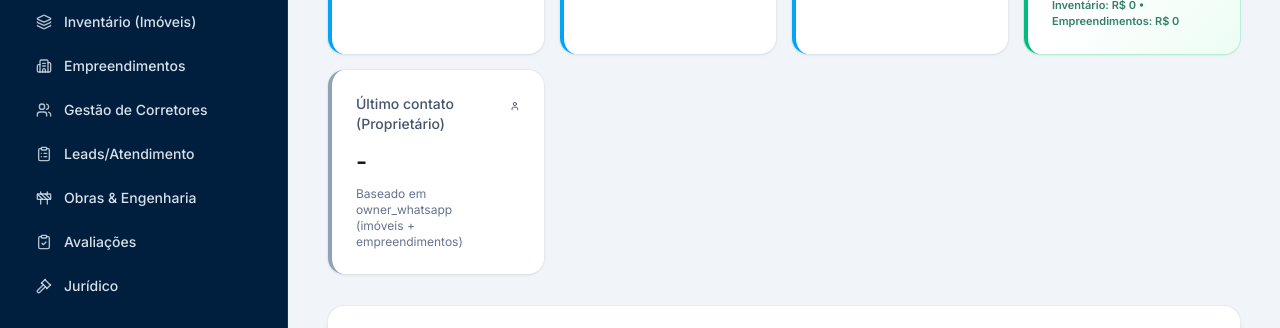
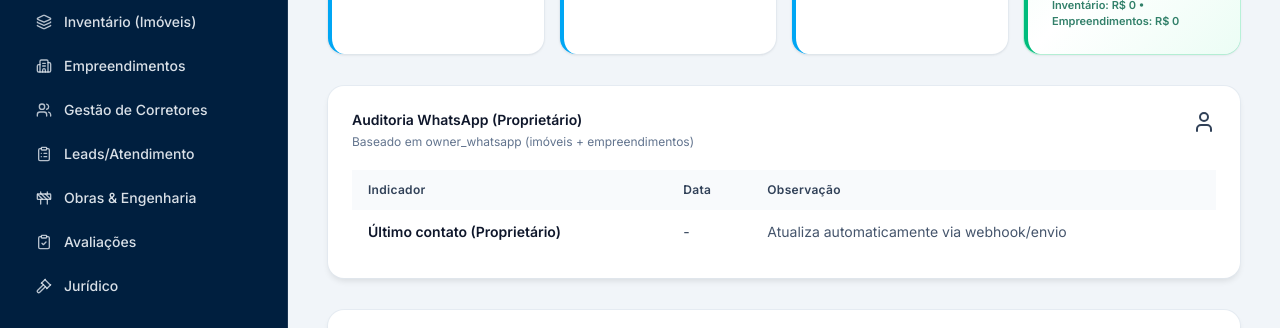
Before and after one commit to mixbrzilla-cmyk/crm-imobiliaria, a Next.js app: page /admin in a window 1280 px wide. Shown: the part 326-654 px from the top of the page. Built offline with nearby package versions, Linux system fonts and the light colour scheme; no server answers; the database is empty.

Commit message:
Dashboard: make owner contact audit section full-width

```diff
--- a/app/admin/AdminDashboardClient.tsx
+++ b/app/admin/AdminDashboardClient.tsx
@@ -1113,18 +1113,38 @@ export default function AdminDashboardClient() {
             <BadgeDollarSign className="h-6 w-6 text-emerald-700" />
           </div>
         </div>
-
-        <div className="rounded-2xl bg-white p-6 shadow-sm ring-1 ring-slate-200/70 border-l-4 border-l-slate-400">
-          <div className="flex items-start justify-between gap-4">
-            <div>
-              <div className="text-sm font-medium text-slate-600">Último contato (Proprietário)</div>
-              <div className="mt-3 text-2xl font-semibold tracking-tight text-slate-900">
-                {lastOwnerContactAt ? new Date(lastOwnerContactAt).toLocaleString("pt-BR") : "-"}
-              </div>
-              <div className="mt-2 text-xs text-slate-500">Baseado em owner_whatsapp (imóveis + empreendimentos)</div>
-            </div>
-            <User className="h-6 w-6 text-slate-700" />
-          </div>
+      </section>
+
+      <section className="rounded-2xl bg-white p-6 shadow-[0_4px_6px_-1px_rgba(0,0,0,0.10)] ring-1 ring-slate-200/70">
+        <div className="flex items-start justify-between gap-6">
+          <div>
+            <div className="text-sm font-semibold text-slate-900">Auditoria WhatsApp (Proprietário)</div>
+            <div className="mt-1 text-xs text-slate-500">Baseado em owner_whatsapp (imóveis + empreendimentos)</div>
+          </div>
+          <User className="h-6 w-6 text-slate-700" />
+        </div>
+
+        <div className="mt-5 overflow-x-auto">
+          <table className="min-w-full border-separate border-spacing-0">
+            <thead>
+              <tr className="bg-slate-50">
+                <th className="px-4 py-3 text-left text-xs font-semibold tracking-wide text-slate-700">Indicador</th>
+                <th className="px-4 py-3 text-left text-xs font-semibold tracking-wide text-slate-700">Data</th>
+                <th className="px-4 py-3 text-left text-xs font-semibold tracking-wide text-slate-700">Observação</th>
+              </tr>
+            </thead>
+            <tbody>
+              <tr className="border-t border-slate-100">
+                <td className="px-4 py-3 text-sm font-semibold text-slate-900">Último contato (Proprietário)</td>
+                <td className="px-4 py-3 text-sm text-slate-700">
+                  {lastOwnerContactAt ? new Date(lastOwnerContactAt).toLocaleString("pt-BR") : "-"}
+                </td>
+                <td className="px-4 py-3 text-sm text-slate-600">
+                  Atualiza automaticamente via webhook/envio
+                </td>
+              </tr>
+            </tbody>
+          </table>
         </div>
       </section>
 
```
